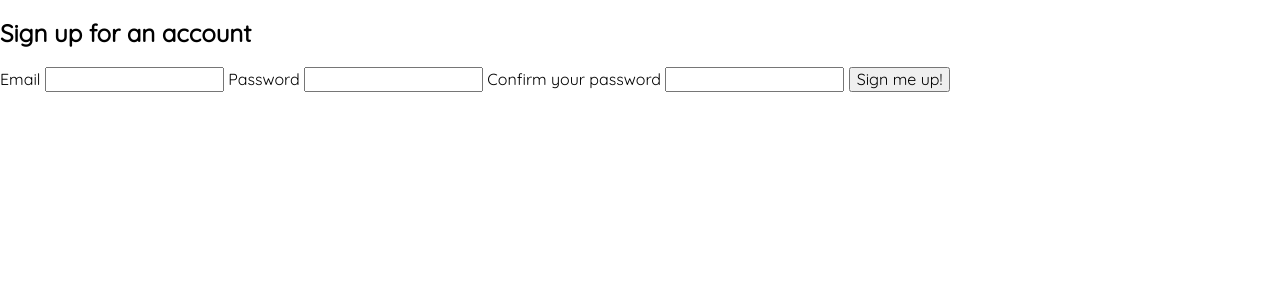
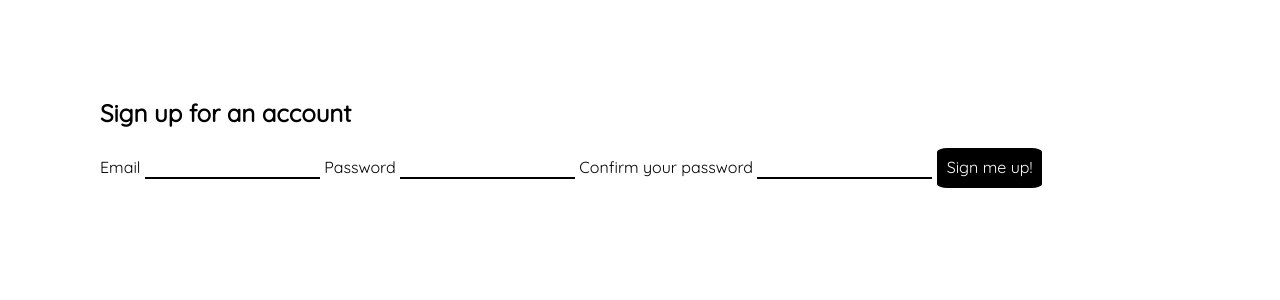
Before and after one commit to dielanophals/PHP-Project, a PHP site: page /register.php in a window 1280 px wide. Shown: the top 300 px of the page. Run offline with PHP 8.4, Linux system fonts and the light colour scheme.

Commit message:
Update style.css
css register gelijklopend met inlog-pagina

```diff
--- a/css/style.css
+++ b/css/style.css
@@ -20,11 +20,11 @@ nav a, nav form{
     text-align: center;
 }
 
-form.login{
+form.login, form.register{
     margin: 100px;
 }
 
-form.login input{
+form.login input, form.register input{
     margin-bottom: 20px;
     border: 0;
     outline: 0;
@@ -32,7 +32,7 @@ form.login input{
     border-bottom: 2px solid #000;
 }
 
-form.login input[type=submit]{
+form.login input[type=submit], form.register input[type=submit]{
     padding: 10px;
     background-color: #000;
     color: #fff;
```
